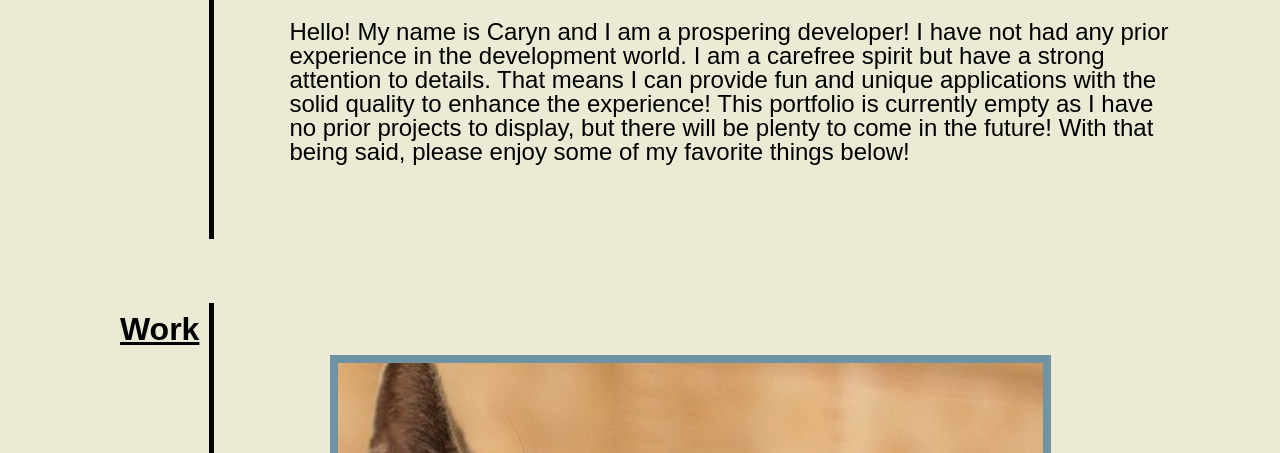
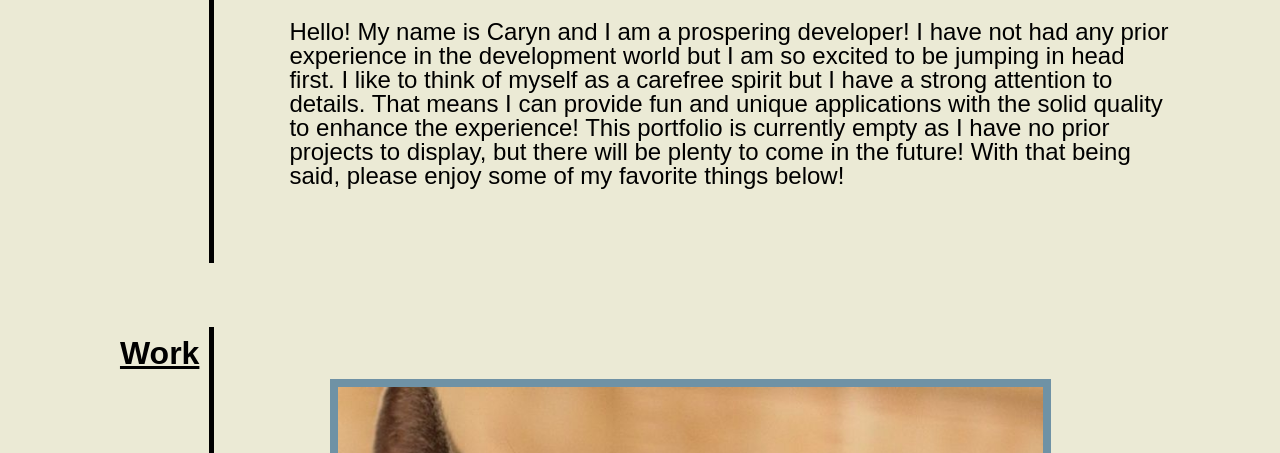
Before and after one commit to Magicaryn/portfolio, a plain HTML site: page index.html in a window 1280 px wide. Shown: the part 647-1100 px from the top of the page. Drawn offline with Linux system fonts and the light colour scheme.

Commit message:
change to bio and readme SS

```diff
--- a/index.html
+++ b/index.html
@@ -36,7 +36,7 @@
                     <div class="right intro">
                         <p>
                             Hello! My name is Caryn and I am a prospering developer! I have not had any prior experience in
-                        the development world. I am a carefree spirit but have a
+                        the development world but I am so excited to be jumping in head first. I like to think of myself as a carefree spirit but I have a
                         strong attention to details. That means I can provide fun and unique applications with the solid
                         quality to enhance the experience! This portfolio is currently empty as I have no prior projects
                         to display, but there will be plenty to come in the future! With that being said, please enjoy
```
Also changed, not shown: 1 other file.
